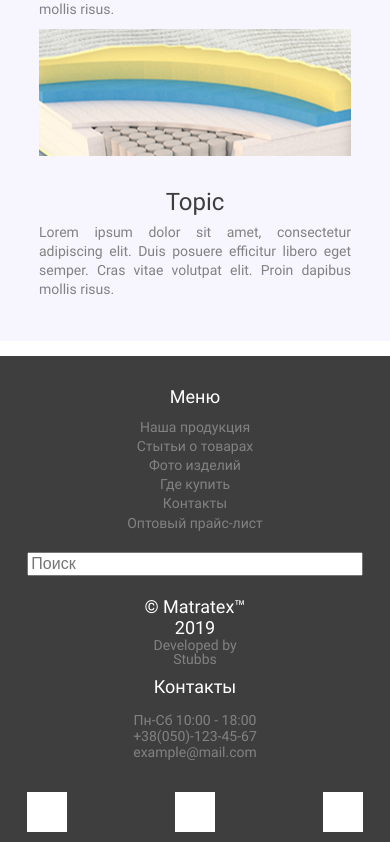
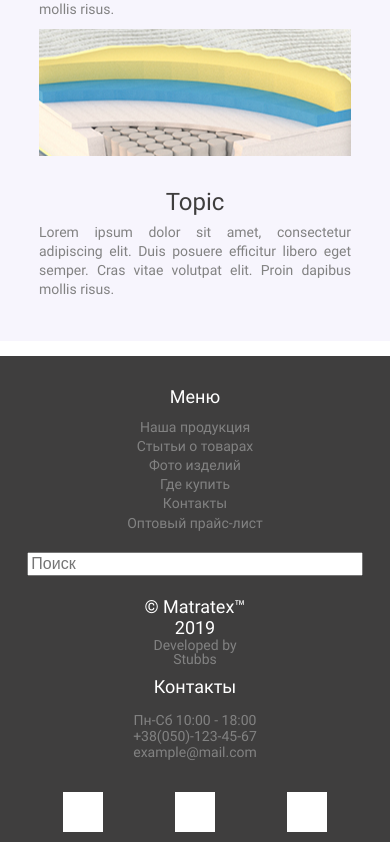
Before and after one commit to AShoful/figma-react, a React (Create React App) app: page / in a window 390 px wide. Shown: the part 1865-2707 px from the top of the page. Built offline with nearby package versions, Linux system fonts and the light colour scheme.

Commit message:
fixed Footer.module.css

```diff
--- a/src/components/Footer/Footer.module.css
+++ b/src/components/Footer/Footer.module.css
@@ -87,7 +87,9 @@
     .search input{
         margin-bottom: 20px;
     }
-
+    .contact .wrapper{
+        justify-content: space-around
+    }
 }
 
 @media (max-width: 425px){
```
